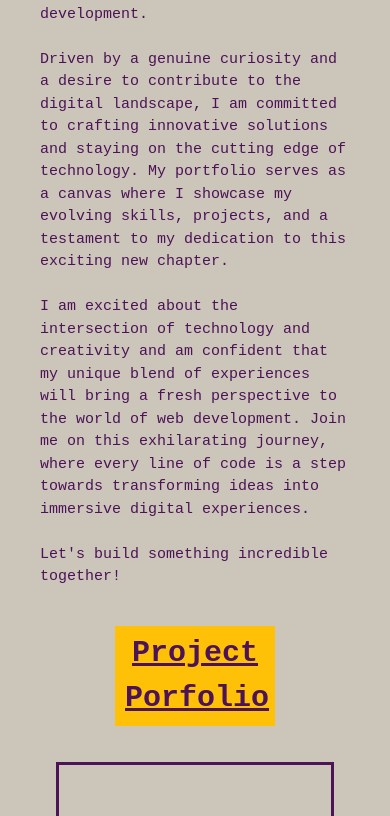
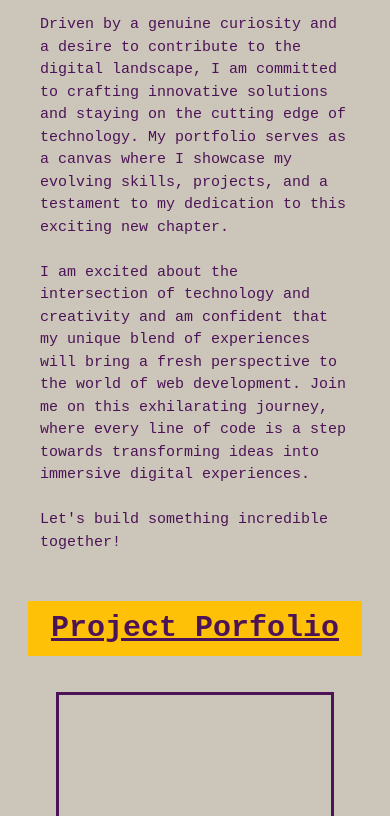
Before and after one commit to aaron1490/aaron-armstrong-project-portfolio, a plain HTML site: page index.html in a window 390 px wide. Shown: the part 1184-2000 px from the top of the page. Drawn offline with Linux system fonts and the light colour scheme.

Commit message:
added fixes to margin within H3 section

```diff
--- a/css/style.css
+++ b/css/style.css
@@ -146,8 +146,7 @@ div img {
 }
 
 .container-flex, footer{
-  margin-left: 95px;
-  margin-right: 95px;
+  margin: 0 95px;
 }
 
 h3 {
@@ -155,10 +154,8 @@ h3 {
   text-align: center;
   background-color: #ffc107;
   font-size: 30px;
-  margin-bottom: 10px;
   padding: 5px 10px;
-  margin: 0px 95px;
-
+  margin: 25px 95px;
 }
 
 .container-flex {
@@ -238,7 +235,7 @@ footer p {
     margin: 0 0;
   }
   h3 {
-    margin-top: 15px;
+    margin: 24px 2vw;
   }
   .hero-banner {
     width: 100%;
```
Also changed, not shown: index.html (+0 -3 lines).
